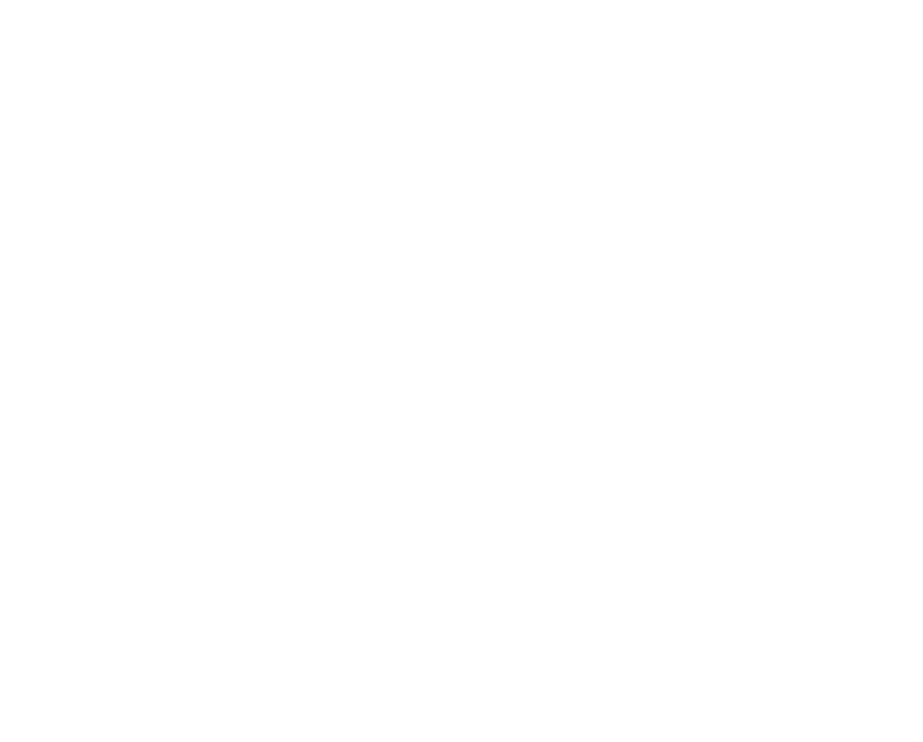
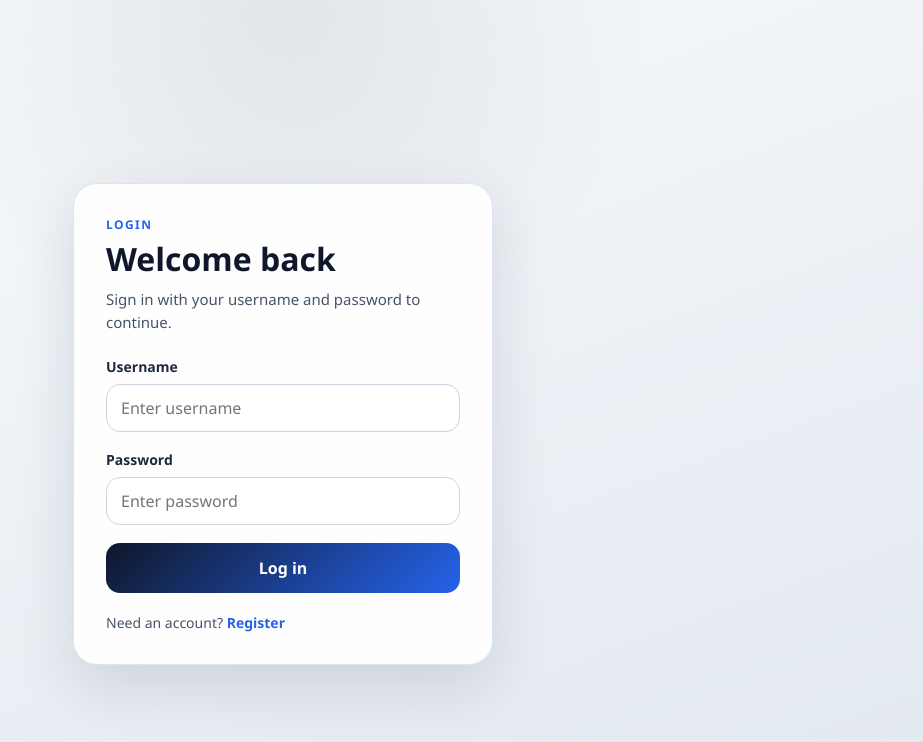
Before and after one commit to bostanyerassyl/omirGazhap, a React (Vite) app: page /login in a window 1280 px wide. Shown: the top 742 px of the page, without its empty margins (357-1280 px from the left). Built offline with nearby package versions, Linux system fonts and the light colour scheme.

Commit message:
feat(auth): add login page and feature structure

```diff
--- a/src/app/router/AppRouter.tsx
+++ b/src/app/router/AppRouter.tsx
@@ -1,11 +1,12 @@
 import { Route, Routes } from 'react-router-dom'
+import LoginPage from '../../pages/Login/Login'
 import RegisterPage from '../../pages/Register/Register'
 
 function AppRouter() {
   return (
     <Routes>
       <Route path="/register" element={<RegisterPage />} />
-      <Route path="/login" element={<div></div>} />
+      <Route path="/login" element={<LoginPage />} />
       <Route path="*" element={<div></div>} />
     </Routes>
   )
--- /dev/null
+++ b/src/features/auth/login/model/useLoginForm.ts
@@ -0,0 +1,37 @@
+import { useState, type ChangeEvent, type FormEvent } from 'react'
+
+export type LoginFormData = {
+  username: string
+  password: string
+}
+
+const initialFormData: LoginFormData = {
+  username: '',
+  password: '',
+}
+
+function useLoginForm() {
+  const [formData, setFormData] = useState<LoginFormData>(initialFormData)
+
+  const handleSubmit = (event: FormEvent<HTMLFormElement>) => {
+    event.preventDefault()
+    console.log(formData)
+  }
+
+  const handleFieldChange = (event: ChangeEvent<HTMLInputElement>) => {
+    const { name, value } = event.target
+
+    setFormData((currentFormData) => ({
+      ...currentFormData,
+      [name]: value,
+    }))
+  }
+
+  return {
+    formData,
+    handleSubmit,
+    handleFieldChange,
+  }
+}
+
+export default useLoginForm
--- /dev/null
+++ b/src/features/auth/login/ui/LoginForm.module.css
@@ -0,0 +1,139 @@
+.page {
+  min-height: 100vh;
+  display: flex;
+  align-items: center;
+  justify-content: center;
+  padding: 24px;
+  background:
+    radial-gradient(circle at top, rgba(15, 23, 42, 0.08), transparent 35%),
+    linear-gradient(160deg, #f8fafc 0%, #e2e8f0 100%);
+  font-family: 'Segoe UI', Tahoma, Geneva, Verdana, sans-serif;
+}
+
+.card {
+  width: min(100%, 420px);
+  padding: 32px;
+  border: 1px solid #dbe4f0;
+  border-radius: 24px;
+  background: rgba(255, 255, 255, 0.94);
+  box-shadow: 0 24px 60px rgba(15, 23, 42, 0.12);
+  box-sizing: border-box;
+}
+
+.header {
+  margin-bottom: 24px;
+}
+
+.eyebrow {
+  margin: 0 0 8px;
+  font-size: 12px;
+  font-weight: 700;
+  letter-spacing: 0.12em;
+  text-transform: uppercase;
+  color: #2563eb;
+}
+
+.title {
+  margin: 0;
+  font-size: 32px;
+  line-height: 1.1;
+  color: #0f172a;
+}
+
+.subtitle {
+  margin: 12px 0 0;
+  font-size: 15px;
+  line-height: 1.5;
+  color: #475569;
+}
+
+.form {
+  display: grid;
+  gap: 18px;
+}
+
+.field {
+  display: grid;
+  gap: 8px;
+}
+
+.label {
+  font-size: 14px;
+  font-weight: 600;
+  color: #1e293b;
+}
+
+.input {
+  width: 100%;
+  padding: 12px 14px;
+  border: 1px solid #cbd5e1;
+  border-radius: 14px;
+  background: #fff;
+  font: inherit;
+  color: #0f172a;
+  box-sizing: border-box;
+  transition:
+    border-color 0.2s ease,
+    box-shadow 0.2s ease;
+}
+
+.input:focus {
+  outline: none;
+  border-color: #2563eb;
+  box-shadow: 0 0 0 4px rgba(37, 99, 235, 0.14);
+}
+
+.submitButton {
+  border: 0;
+  border-radius: 14px;
+  padding: 14px 16px;
+  background: linear-gradient(135deg, #0f172a 0%, #2563eb 100%);
+  color: #fff;
+  font: inherit;
+  font-weight: 700;
+  cursor: pointer;
+  transition:
+    transform 0.2s ease,
+    box-shadow 0.2s ease;
+}
+
+.submitButton:hover {
+  transform: translateY(-1px);
+  box-shadow: 0 14px 30px rgba(37, 99, 235, 0.28);
+}
+
+.submitButton:focus-visible {
+  outline: 3px solid rgba(37, 99, 235, 0.22);
+  outline-offset: 2px;
+}
+
+.registerPrompt {
+  margin: 20px 0 0;
+  font-size: 14px;
+  color: #475569;
+}
+
+.registerLink {
+  color: #2563eb;
+  font-weight: 600;
+  text-decoration: none;
+}
+
+.registerLink:hover {
+  text-decoration: underline;
+}
+
+@media (max-width: 640px) {
+  .page {
+    padding: 16px;
+  }
+
+  .card {
+    padding: 24px;
+    border-radius: 20px;
+  }
+
+  .title {
+    font-size: 28px;
+  }
+}
--- /dev/null
+++ b/src/features/auth/login/ui/LoginForm.tsx
@@ -0,0 +1,60 @@
+import { Link } from 'react-router-dom'
+import useLoginForm from '../model/useLoginForm'
+import styles from './LoginForm.module.css'
+
+function LoginForm() {
+  const { formData, handleSubmit, handleFieldChange } = useLoginForm()
+
+  return (
+    <main className={styles.page}>
+      <section className={styles.card}>
+        <div className={styles.header}>
+          <p className={styles.eyebrow}>Login</p>
+          <h1 className={styles.title}>Welcome back</h1>
+          <p className={styles.subtitle}>
+            Sign in with your username and password to continue.
+          </p>
+        </div>
+
+        <form className={styles.form} onSubmit={handleSubmit}>
+          <label className={styles.field}>
+            <span className={styles.label}>Username</span>
+            <input
+              className={styles.input}
+              type="text"
+              name="username"
+              value={formData.username}
+              onChange={handleFieldChange}
+              placeholder="Enter username"
+            />
+          </label>
+
+          <label className={styles.field}>
+            <span className={styles.label}>Password</span>
+            <input
+              className={styles.input}
+              type="password"
+              name="password"
+              value={formData.password}
+              onChange={handleFieldChange}
+              placeholder="Enter password"
+            />
+          </label>
+
+          <button className={styles.submitButton} type="submit">
+            Log in
+          </button>
+        </form>
+
+        <p className={styles.registerPrompt}>
+          Need an account?{' '}
+          <Link className={styles.registerLink} to="/register">
+            Register
+          </Link>
+        </p>
+      </section>
+    </main>
+  )
+}
+
+export default LoginForm
--- /dev/null
+++ b/src/pages/Login/Login.tsx
@@ -0,0 +1,7 @@
+import LoginForm from '../../features/auth/login/ui/LoginForm'
+
+function LoginPage() {
+  return <LoginForm />
+}
+
+export default LoginPage
```
